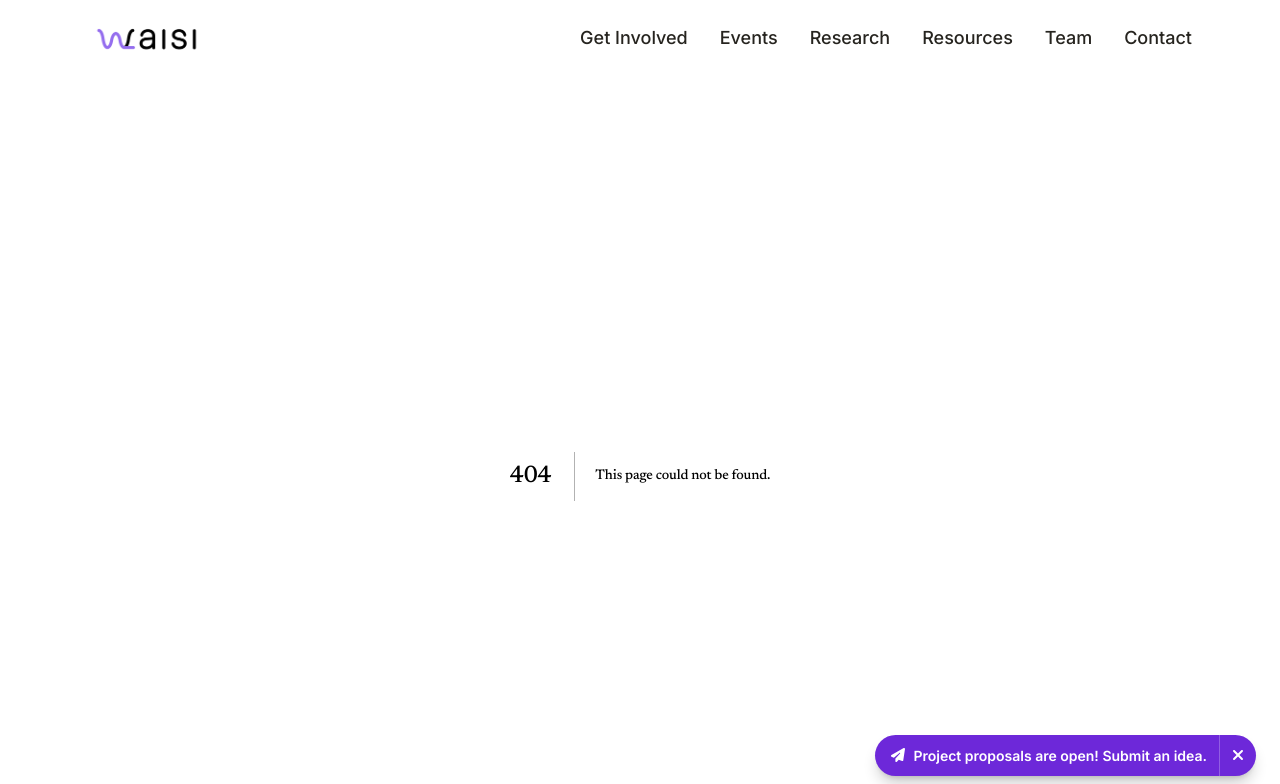
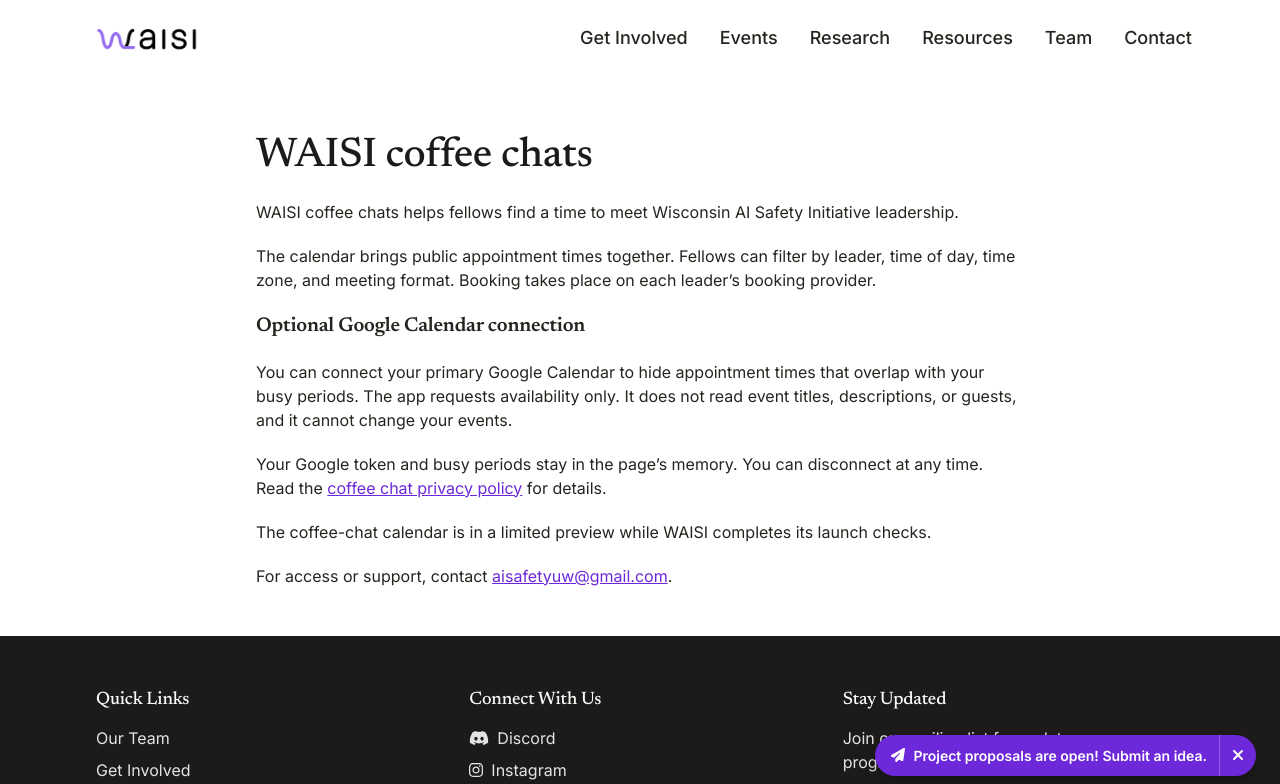
Before and after one commit to aisafetyuw/waisi.org, a Next.js app: page /coffee-chats/about in a window 1280 px wide. Before the commit this address had no page. Shown: the top 784 px of the page. Built offline with nearby package versions, Linux system fonts and the light colour scheme.

Commit message:
Prepare public Google app information and an isolated alert test

```diff
--- /dev/null
+++ b/src/app/coffee-chats/about/page.tsx
@@ -0,0 +1,18 @@
+import type {Metadata} from 'next';
+import Link from 'next/link';
+
+export const metadata:Metadata={
+  title:'About WAISI coffee chats',
+  description:'How WAISI coffee chats uses public appointment times and optional Google Calendar availability.',
+};
+
+export default function AboutCoffeeChats(){return <article className="mx-auto max-w-3xl py-12 space-y-5">
+  <h1 className="text-heading">WAISI coffee chats</h1>
+  <p>WAISI coffee chats helps fellows find a time to meet Wisconsin AI Safety Initiative leadership.</p>
+  <p>The calendar brings public appointment times together. Fellows can filter by leader, time of day, time zone, and meeting format. Booking takes place on each leader’s booking provider.</p>
+  <h2 className="text-xl font-semibold">Optional Google Calendar connection</h2>
+  <p>You can connect your primary Google Calendar to hide appointment times that overlap with your busy periods. The app requests availability only. It does not read event titles, descriptions, or guests, and it cannot change your events.</p>
+  <p>Your Google token and busy periods stay in the page’s memory. You can disconnect at any time. Read the <Link className="text-link underline" href="/coffee-chats/privacy">coffee chat privacy policy</Link> for details.</p>
+  <p>The coffee-chat calendar is in a limited preview while WAISI completes its launch checks.</p>
+  <p>For access or support, contact <a className="text-link underline" href="mailto:aisafetyuw@gmail.com">aisafetyuw@gmail.com</a>.</p>
+</article>;}
```
Also changed, not shown: 1 other file (tests, documents, lock files or other folders).
